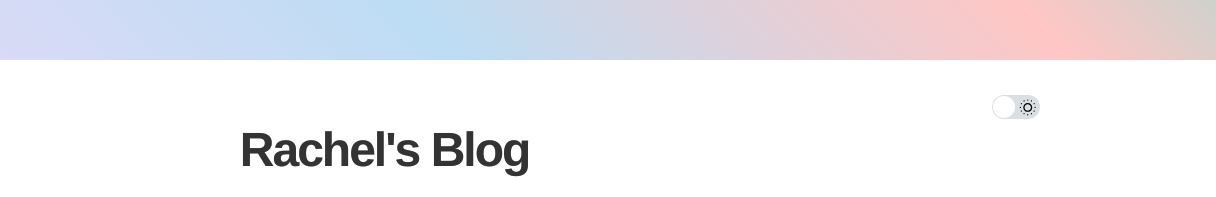
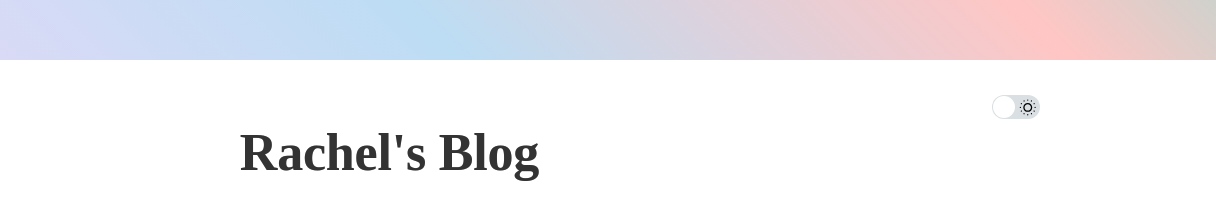
Before and after one commit to yhkim3116/rachel-blog, a Gatsby site: page / in a window 1280 px wide. Shown: the top 197 px of the page, 0-1216 px from the left. Built offline with nearby package versions, Linux system fonts and the light colour scheme; Gatsby itself is replaced by a stand-in of ours; some packages are replaced by stand-ins of ours; what typography-theme-github would draw is missing.

Commit message:
블로그 h1 폰트family 수정

```diff
--- a/src/components/header/index.scss
+++ b/src/components/header/index.scss
@@ -2,8 +2,9 @@
   margin-top: 0;
   border-bottom: none;
   font-weight: 900;
-  font-size: 48px;
-  letter-spacing: -2px;
+  font-size: 52px;
+  letter-spacing: -0.2px;
+  font-family: 'Kaushan Script', cursive;
 }
 
 .link {
--- a/src/html.js
+++ b/src/html.js
@@ -12,6 +12,10 @@ export default class HTML extends React.Component {
             name="viewport"
             content="width=device-width, initial-scale=1, shrink-to-fit=no, minimum-scale=1, maximum-scale=1, user-scalable=0, viewport-fit=cover"
           />
+          <link
+            href="https://fonts.googleapis.com/css2?family=Kaushan+Script&display=swap"
+            rel="stylesheet"
+          ></link>
           {this.props.headComponents}
         </head>
         <body {...this.props.bodyAttributes}>
```
